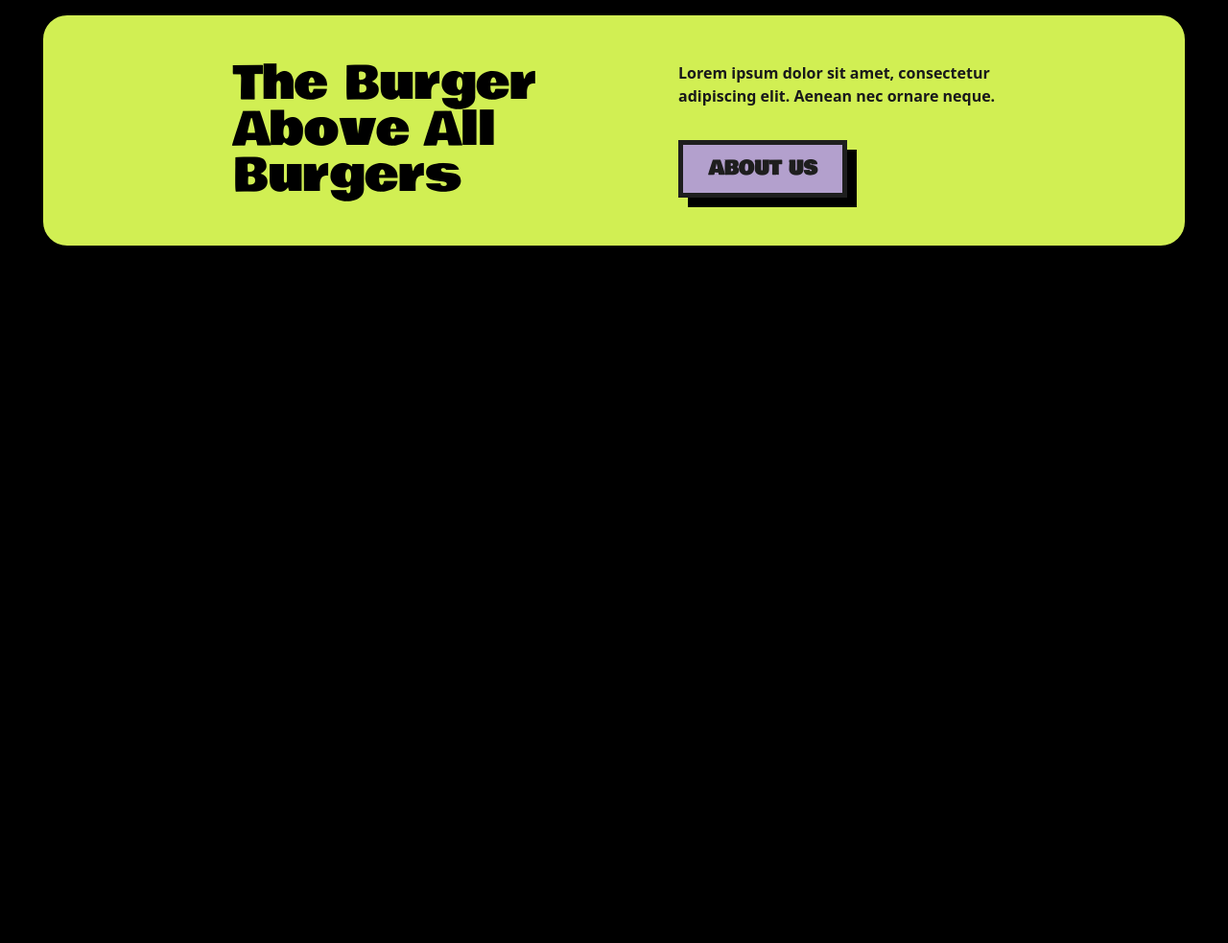
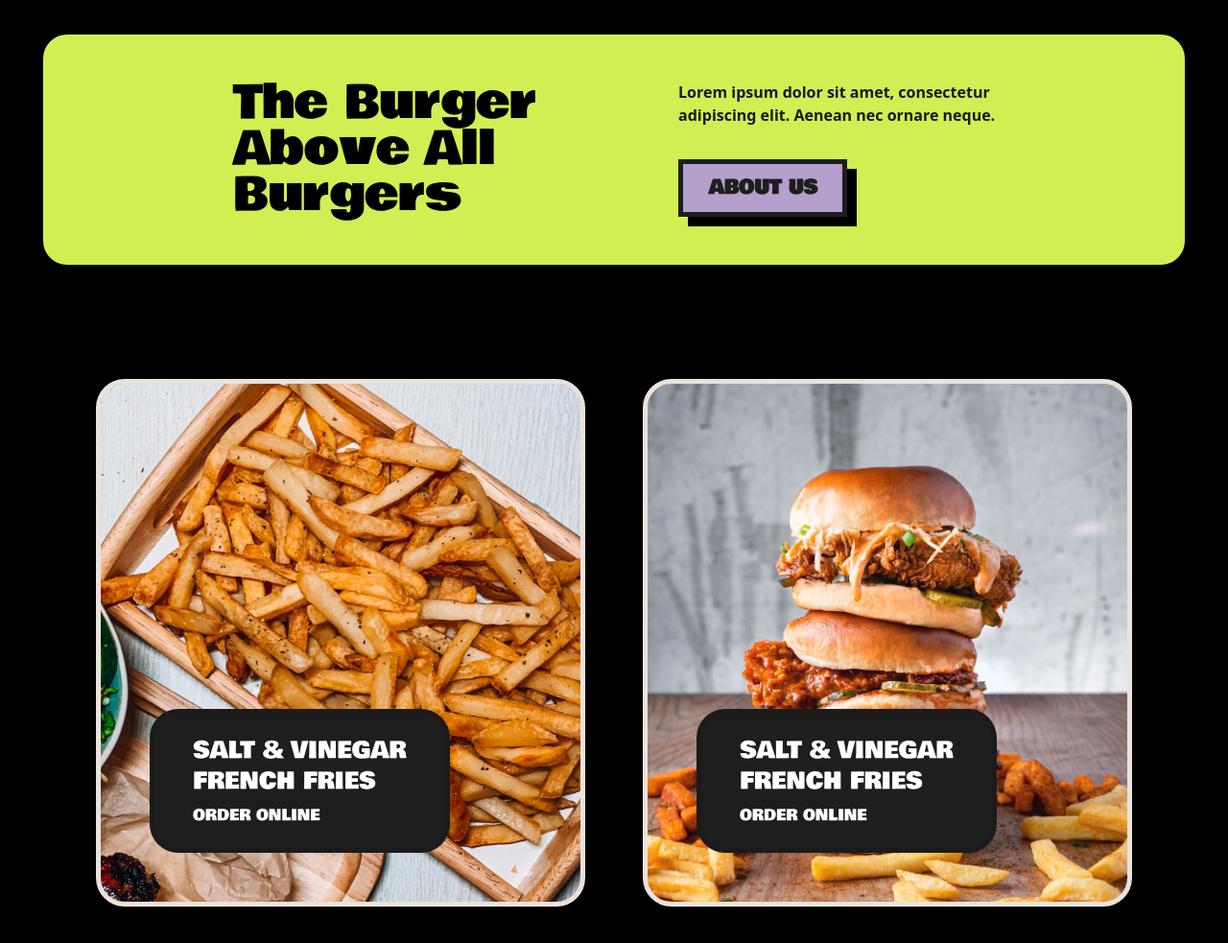
Before and after one commit to kaykyjustiniano/Site_hamburguer, a website: page src/index.html in a window 1280 px wide. Shown: the part 659-1642 px from the top of the page at 96% size. Before the commit the page ends 920 px from the top, so only its background shows below. Drawn offline with Linux system fonts and the light colour scheme.

Commit message:
Version 1.0.1 - adding more section

```diff
--- a/src/index.html
+++ b/src/index.html
@@ -78,6 +78,24 @@
 <!--SEÇÃO 2 - CONTEÚDO SECUNDÁRIO-->
 <section>
 
+  <div class="conteudo-secundario">
+
+    <div class="conteudo-secundario-item1">
+      <div class="conteudo-secundario-items-textos font-bowlbyone text-white text-left p-10 gap-2">
+        <p class="text-2xl">SALT & VINEGAR <br>FRENCH FRIES</p>
+        <p class="text-base">ORDER ONLINE</p>
+      </div>
+    </div>
+
+
+    <div class="conteudo-secundario-item2">
+      <div class="conteudo-secundario-items-textos font-bowlbyone text-white text-left p-10 gap-2">
+        <p class="text-2xl">SALT & VINEGAR <br>FRENCH FRIES</p>
+        <p class="text-base">ORDER ONLINE</p>
+      </div>
+    </div>
+  </div>
+
 </section>
 
 </body>
--- a/src/style.css
+++ b/src/style.css
@@ -5,7 +5,7 @@
 
 /* CONFIGURAÇÕES DA BARRA DE NAVEGAÇÃO */
 nav{
-  padding: 10px 15px;
+  padding: 20px 15px;
 }
 .navegacao,.menu{
   font-size: 18px;
@@ -90,3 +90,43 @@ nav{
   gap: 34px;
 
 }
+
+
+.conteudo-secundario{
+  gap: 60px;
+  margin-top: 64px;
+  display: grid;
+  grid-template-columns: 2fr  2fr;
+  grid-template-rows: 550px;
+  padding: 100px;
+}
+
+.conteudo-secundario-item1, .conteudo-secundario-item2{
+  box-shadow: 10px 10px 0px rgba(0, 0, 0, 0.235);
+  display: flex;
+  align-items: flex-end;
+  border: 5px solid #E9E3DC;
+  border-radius: 30px;
+  padding: 10%;
+  object-fit: cover;
+  background-repeat: no-repeat;
+  background-size: cover;
+}
+
+.conteudo-secundario-item1{
+  background-image: url(imgs/png/batata.png);
+}
+.conteudo-secundario-item2{
+  background-image: url(imgs/png/hamburguer.png);
+}
+
+.conteudo-secundario-items-textos{
+  display: flex;
+  align-items: flex-start;
+  justify-content: center;
+  flex-direction: column;
+  height: 150px;
+  background-color:  #1E1E1E;
+  border: 5px solid rgba(0, 0, 0, 0.094);
+  border-radius: 30px;
+}
```
Also changed, not shown: dist/output.css, src/imgs/png/batata.png (added), src/imgs/png/hamburguer.png (added).
